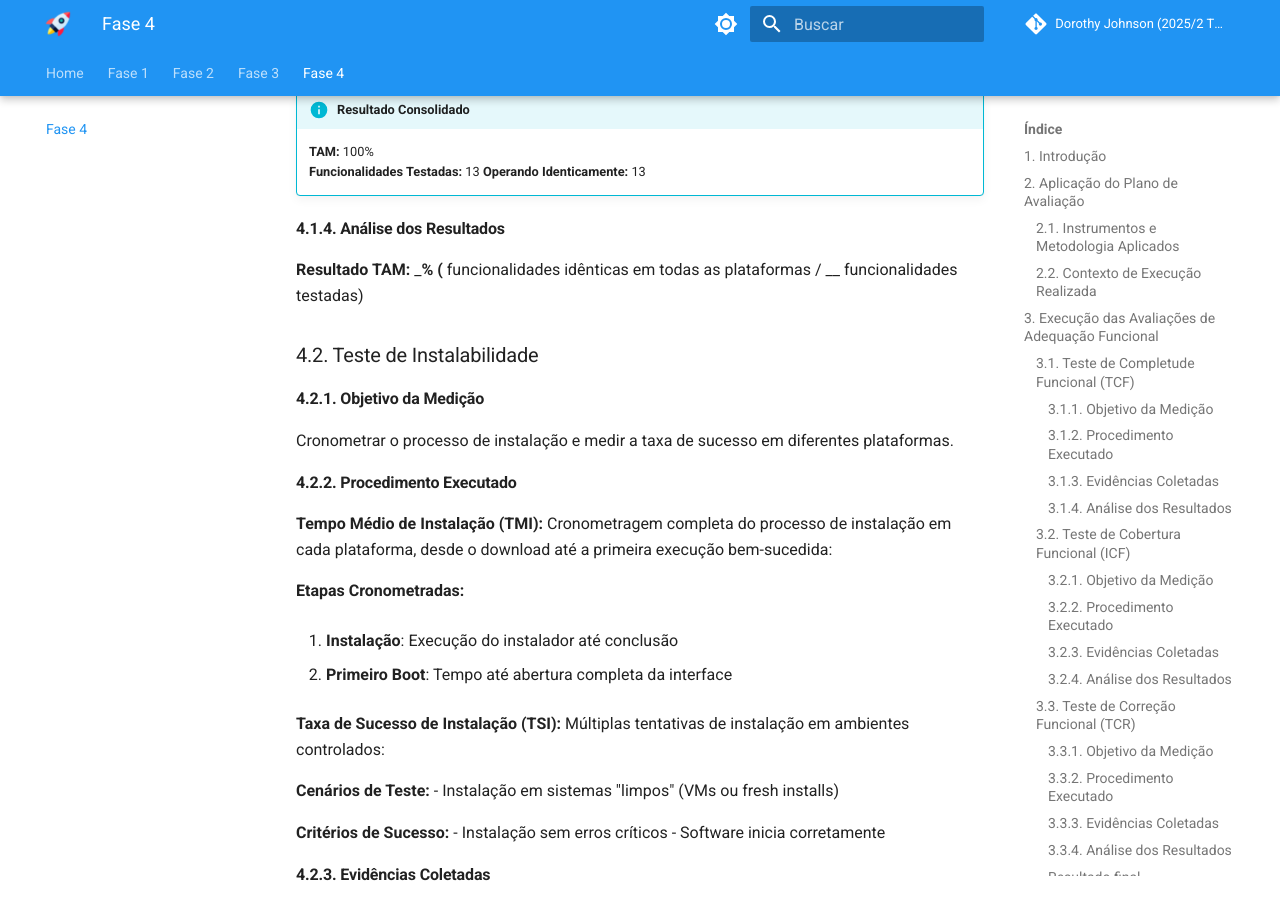
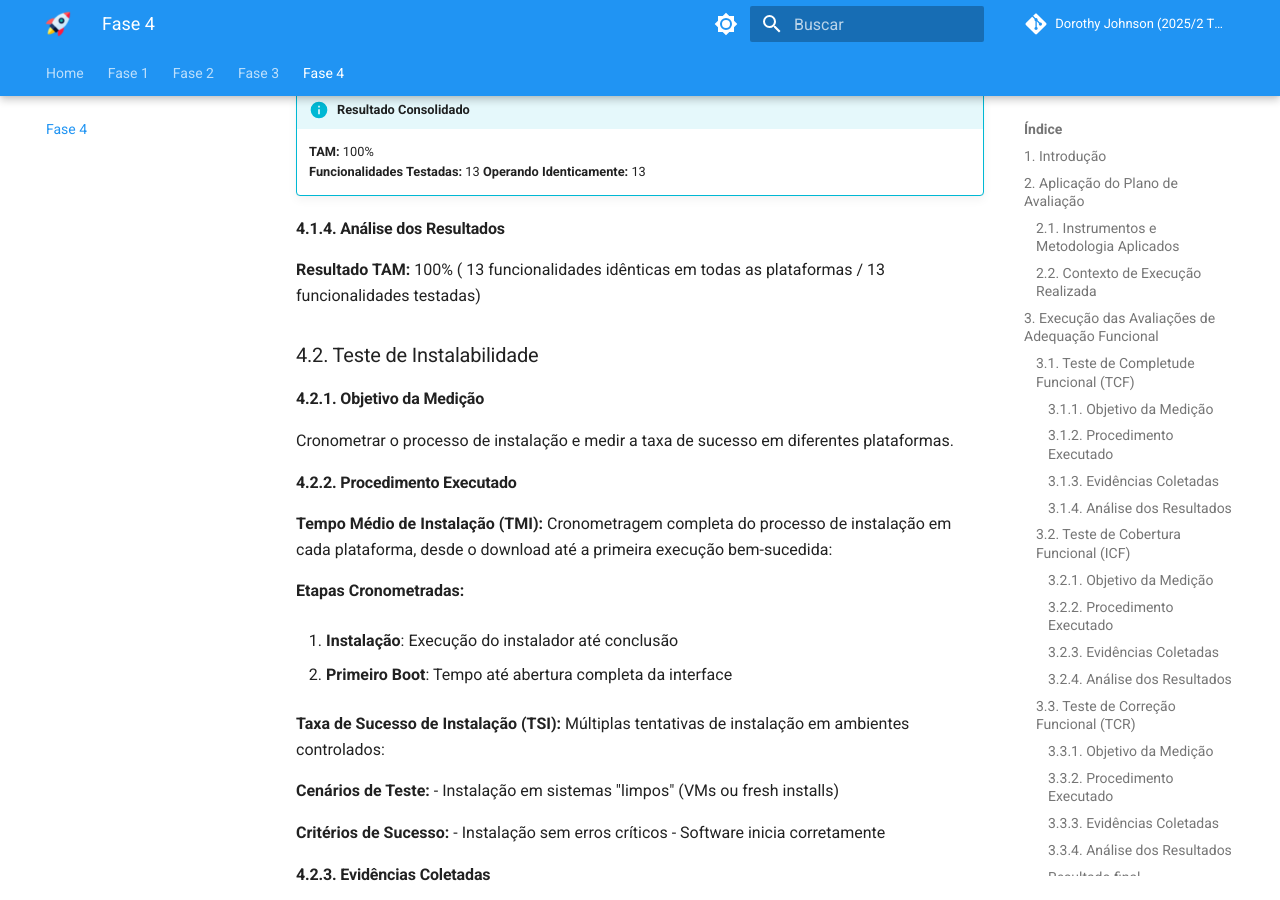
Before and after one commit to FCTE-Qualidade-de-Software-1/2025-2_T02_DOROTHY-JOHNSON, an MkDocs documentation site: the page built from docs/fase4/execucaoFase4.md, in a window 1280 px wide and 900 px high, scrolled down 24296 px. Built offline with MkDocs 1.6.1 and Material for MkDocs 9.7.7, drawn with Linux system fonts in a browser that asks for light colours; comment, search, counter and statistics services are not loaded; some of the changed text lies outside the part shown.

Commit message:
docs: Adicionando analise dos resultados do TAM

```diff
--- a/docs/fase4/execucaoFase4.md
+++ b/docs/fase4/execucaoFase4.md
@@ -577,7 +577,7 @@ Para cada sistema operacional, foi executado o workflow completo de ilustração
 
 #### 4.1.4. Análise dos Resultados
 
-**Resultado TAM:** ___% (__ funcionalidades idênticas em todas as plataformas / __ funcionalidades testadas)
+**Resultado TAM:** 100% ( 13 funcionalidades idênticas em todas as plataformas / 13 funcionalidades testadas)
 
 ### 4.2. Teste de Instalabilidade
 
@@ -736,7 +736,7 @@ Este resultado confirma que o Krita garante total preservação de dados multipl
 | ICF | 100% | ___ | H2: > 90% | Aprovado |
 | TCR | ___% | ___ | H3: > 90% |  |
 | IAT | ___% | ___ | H4: > 80% |  |
-| TAM | ___% | ___ | H5: > 85% |  |
+| TAM | 100% | 100% | H5: > 85% | Aprovado |
 | TMI | 1,289 min | ___ | H6: < 15 min | Aprovado  |
 | TSI | 100% | ___ | H7: > 95% | Aprovado |
 | IPD | 100% | 100% | H8: 100% > 90% | Aprovado |
```
Also changed, not shown: other parts of docs/fase4/execucaoFase4.md (+1 -1 lines).
